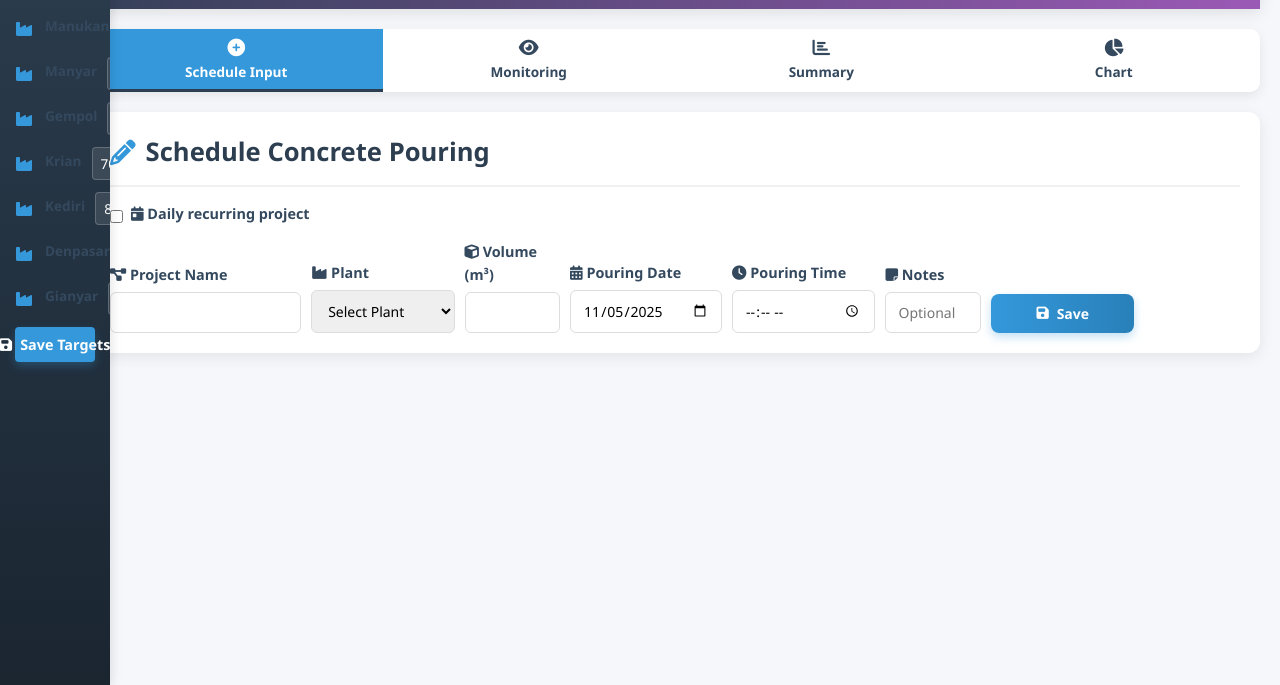
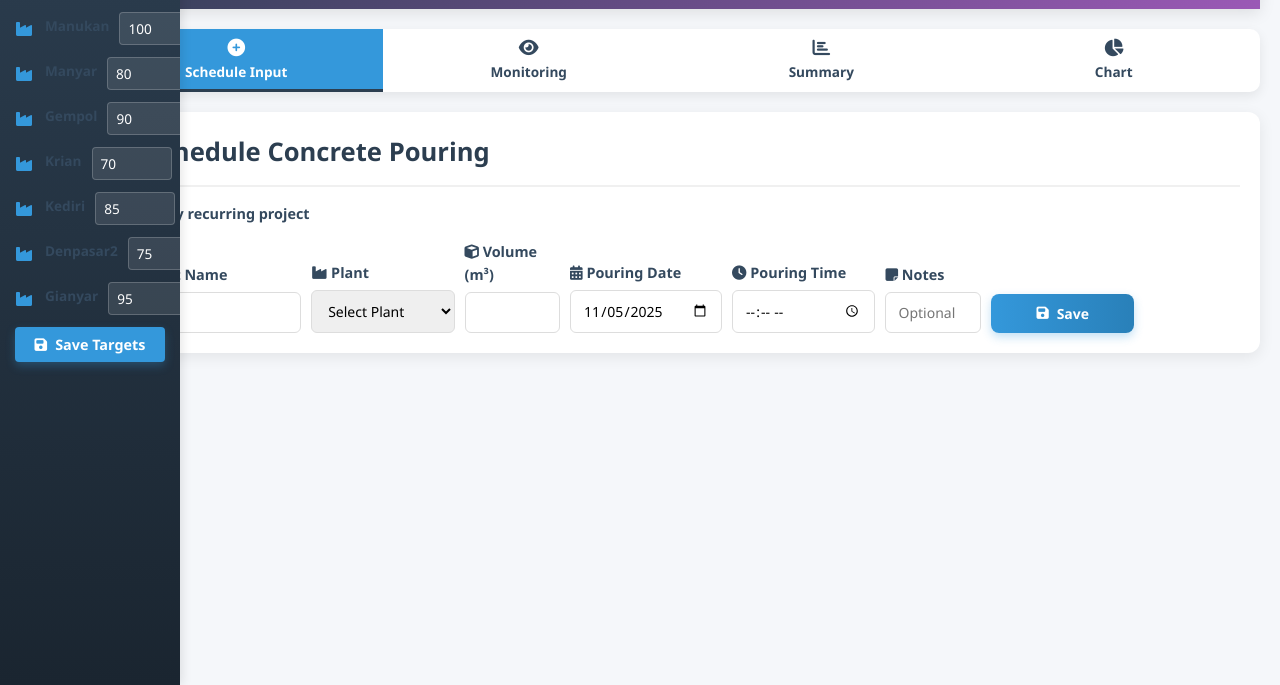
Before and after one commit to scgeast/Jadwal-Pengecoran, a plain HTML site: page index.html in a window 1280 px wide. Shown: the part 115-800 px from the top of the page. Drawn offline with nearby package versions, Linux system fonts and the light colour scheme.

Commit message:
Update index.html

```diff
--- a/index.html
+++ b/index.html
@@ -15,7 +15,7 @@
             --danger: #e74c3c;
             --light: #ecf0f1;
             --dark: #34495e;
-            --sidebar-width: 110px;
+            --sidebar-width: 180px;
             --sidebar-collapsed-width: 70px;
         }
 
```
